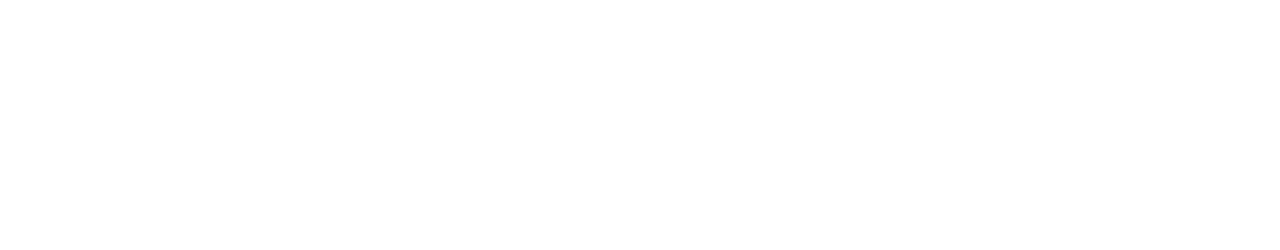
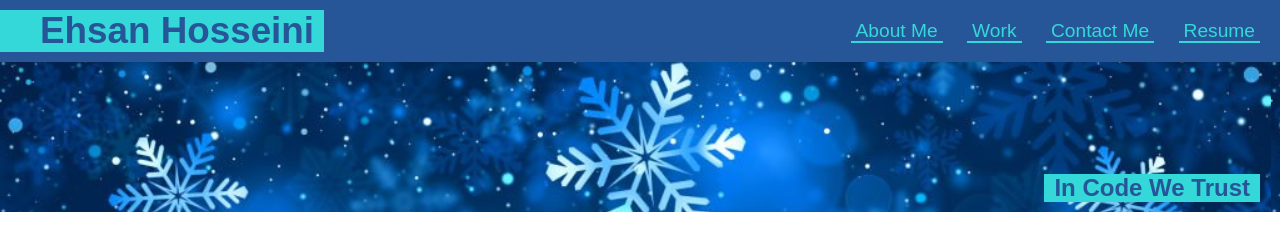
Before and after one commit to ehsanh2001/portfolio, a plain HTML site: page index.html in a window 1280 px wide. Drawn offline with Linux system fonts and the light colour scheme.

Commit message:
Add header and nav bar

```diff
--- a/assets/css/style.css
+++ b/assets/css/style.css
@@ -0,0 +1,64 @@
+:root {
+    --color-dark: rgb(39, 86, 152);
+    --color-light: rgb(53, 216, 216);
+}
+* {
+    margin: 0px;
+    padding: 0px;
+}
+body {
+    font-family: sans-serif;
+}
+.header-name-nav {
+    background-color: var(--color-dark);
+    display: flex;
+    justify-content: space-between;
+    align-items: center;
+    padding: 10px 0px;
+}
+.header-name-nav h1 {
+    background-color: var(--color-light);
+    padding-left: 40px;
+    padding-right: 10px;
+    color: var(--color-dark);
+    font-size: 230%;
+}
+.header-name-nav ul {
+    list-style-type: none;
+    margin: 0;
+    padding: 0;
+}
+.header-name-nav li {
+    display: inline;
+    margin-right: 20px;
+}
+.header-name-nav a {
+    color: var(--color-light);
+    font-size: larger;
+    text-decoration: none;
+    border-bottom: 2px solid;
+    padding: 0px 5px;
+}
+
+.header-name-nav a:hover {
+    border-bottom: 10px solid;
+}
+
+.header-image {
+    display: flex;
+    flex-direction: row;
+    justify-content: end;
+    align-items: end;
+    background-image: url("../images/background.png");
+    width: 100%;
+    height: 150px;
+    margin: 0px;
+    padding: 0px;
+}
+
+.header-image h2 {
+    color: var(--color-dark);
+    background-color: var(--color-light);
+    margin: 10px 20px;
+    padding: 0px 10px;
+}
--- a/index.html
+++ b/index.html
@@ -6,5 +6,20 @@
         <link rel="stylesheet" href="./assets/css/style.css" />
         <title>Ehsan's Portfolio</title>
     </head>
-    <body></body>
+    <body>
+        <header>
+            <div class="header-name-nav">
+                <h1>Ehsan Hosseini</h1>
+                <nav>
+                    <ul>
+                        <li><a href="#about-me">About Me</a></li>
+                        <li><a href="#work">Work</a></li>
+                        <li><a href="#contact-me">Contact Me</a></li>
+                        <li><a href="#Resume">Resume</a></li>
+                    </ul>
+                </nav>
+            </div>
+            <div class="header-image"><h2>In Code We Trust</h2></div>
+        </header>
+    </body>
 </html>
```
Also changed, not shown: assets/images/background.png (added).
